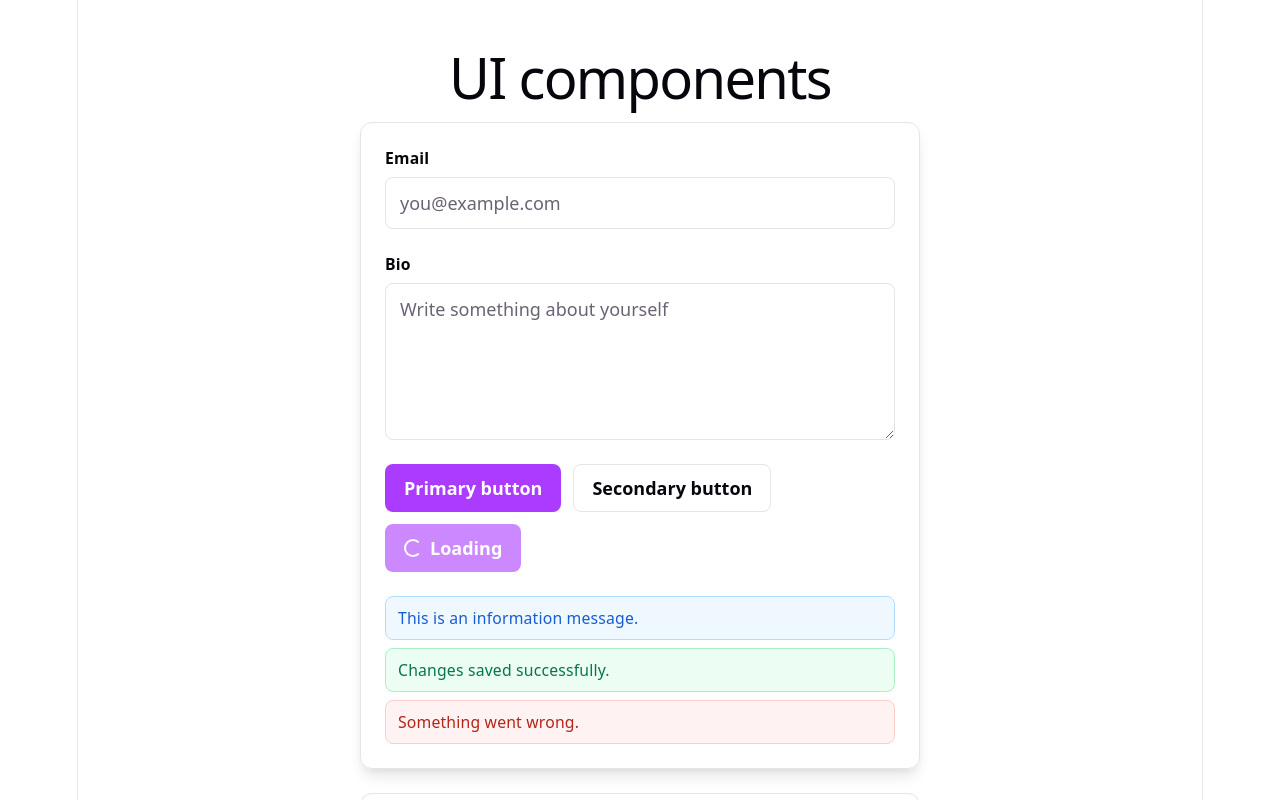
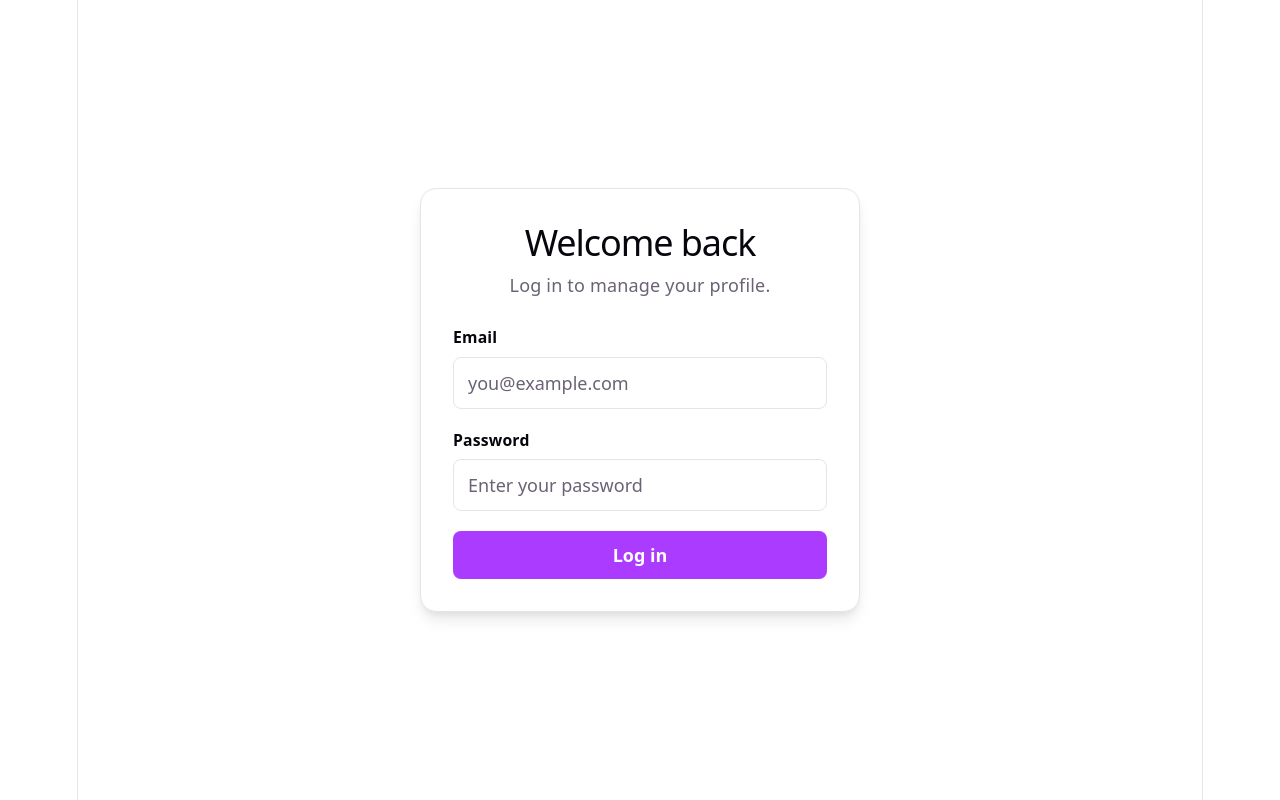
Before and after one commit to olafju/user-profile-web, a React (Vite) app: page / in a window 1280 px wide. Shown: the top 800 px of the page. Built offline with nearby package versions, Linux system fonts and the light colour scheme.

Commit message:
feat: add auth template

```diff
--- a/src/App.css
+++ /dev/null
@@ -1,50 +0,0 @@
-.component-preview {
-  width: min(560px, calc(100% - 40px));
-  margin: 0 auto;
-  padding: 32px 0;
-  text-align: left;
-}
-
-.component-preview h1 {
-  text-align: center;
-}
-
-.component-preview__panel {
-  display: grid;
-  gap: 24px;
-  padding: 24px;
-  border: 1px solid var(--border);
-  border-radius: 12px;
-  box-shadow: var(--shadow);
-}
-
-.component-preview__panel + .component-preview__panel {
-  margin-top: 24px;
-}
-
-.component-preview__field,
-.component-preview__messages {
-  display: grid;
-  gap: 8px;
-}
-
-.component-preview__actions {
-  display: flex;
-  flex-wrap: wrap;
-  gap: 12px;
-}
-
-@media (max-width: 480px) {
-  .component-preview {
-    width: min(100% - 24px, 560px);
-    padding: 16px 0;
-  }
-
-  .component-preview__panel {
-    padding: 16px;
-  }
-
-  .component-preview__actions .button {
-    width: 100%;
-  }
-}
--- a/src/App.tsx
+++ b/src/App.tsx
@@ -1,17 +1,10 @@
 import { useState } from 'react';
 import type { LoginCredentials } from './types/auth';
-import Button from './components/atoms/Button/Button';
-import Label from './components/atoms/Label/Label';
 import Message from './components/atoms/Message/Message';
-import Spinner from './components/atoms/Spinner/Spinner';
-import Textarea from './components/atoms/Textarea/Textarea';
-import FormField from './components/molecules/FormField/FormField';
 import LoginForm from './components/organisms/LoginForm/LoginForm';
-import './App.css';
+import AuthTemplate from './components/templates/AuthTemplate/AuthTemplate';
 
 function App() {
-  const [email, setEmail] = useState('');
-  const [bio, setBio] = useState('');
   const [submittedEmail, setSubmittedEmail] = useState('');
 
   const handleLogin = (credentials: LoginCredentials) => {
@@ -19,60 +12,17 @@ function App() {
   };
 
   return (
-    <main className="component-preview">
-      <h1>UI components</h1>
-
-      <section className="component-preview__panel">
-        <FormField
-          id="email"
-          label="Email"
-          type="email"
-          value={email}
-          placeholder="you@example.com"
-          error={
-            email.length > 0 && !email.includes('@')
-              ? 'Enter a valid email address.'
-              : undefined
-          }
-          onChange={setEmail}
-        />
-
-        <div className="component-preview__field">
-          <Label htmlFor="bio">Bio</Label>
-          <Textarea
-            id="bio"
-            value={bio}
-            placeholder="Write something about yourself"
-            onChange={setBio}
-          />
-        </div>
-
-        <div className="component-preview__actions">
-          <Button>Primary button</Button>
-          <Button variant="secondary">Secondary button</Button>
-          <Button disabled>
-            <Spinner label="Loading" />
-            Loading
-          </Button>
-        </div>
-
-        <div className="component-preview__messages">
-          <Message variant="info">This is an information message.</Message>
-          <Message variant="success">Changes saved successfully.</Message>
-          <Message variant="error">Something went wrong.</Message>
-        </div>
-      </section>
-
-      <section className="component-preview__panel">
-        <h2>Login form organism</h2>
+    <AuthTemplate
+      title="Welcome back"
+      description="Log in to manage your profile."
+    >
       <LoginForm onSubmit={handleLogin} />
       {submittedEmail && (
         <Message variant="success">
           Form submitted for {submittedEmail}.
         </Message>
       )}
-      </section>
-    </main>
+    </AuthTemplate>
   );
 }
 
--- /dev/null
+++ b/src/components/templates/AuthTemplate/AuthTemplate.css
@@ -0,0 +1,48 @@
+.auth-template {
+  display: grid;
+  place-items: center;
+  width: 100%;
+  min-height: 100svh;
+  padding: 24px;
+  box-sizing: border-box;
+}
+
+.auth-template__card {
+  display: grid;
+  gap: 28px;
+  width: min(100%, 440px);
+  padding: 32px;
+  box-sizing: border-box;
+  border: 1px solid var(--border);
+  border-radius: 16px;
+  background-color: var(--bg);
+  box-shadow: var(--shadow);
+  text-align: left;
+}
+
+.auth-template__header {
+  display: grid;
+  gap: 8px;
+  text-align: center;
+}
+
+.auth-template__title {
+  margin: 0;
+  font-size: 2rem;
+  line-height: 1.2;
+  letter-spacing: -0.03em;
+}
+
+.auth-template__description {
+  color: var(--text);
+}
+
+@media (max-width: 480px) {
+  .auth-template {
+    padding: 16px;
+  }
+
+  .auth-template__card {
+    padding: 24px 20px;
+  }
+}
--- /dev/null
+++ b/src/components/templates/AuthTemplate/AuthTemplate.tsx
@@ -0,0 +1,27 @@
+import type { ReactNode } from 'react';
+import './AuthTemplate.css';
+
+type AuthTemplateProps = {
+  title: string;
+  description?: string;
+  children: ReactNode;
+};
+
+function AuthTemplate({ title, description, children }: AuthTemplateProps) {
+  return (
+    <main className="auth-template">
+      <section className="auth-template__card">
+        <header className="auth-template__header">
+          <h1 className="auth-template__title">{title}</h1>
+          {description && (
+            <p className="auth-template__description">{description}</p>
+          )}
+        </header>
+
+        {children}
+      </section>
+    </main>
+  );
+}
+
+export default AuthTemplate;
```
Lines whose indentation alone changed are shown as unchanged.
